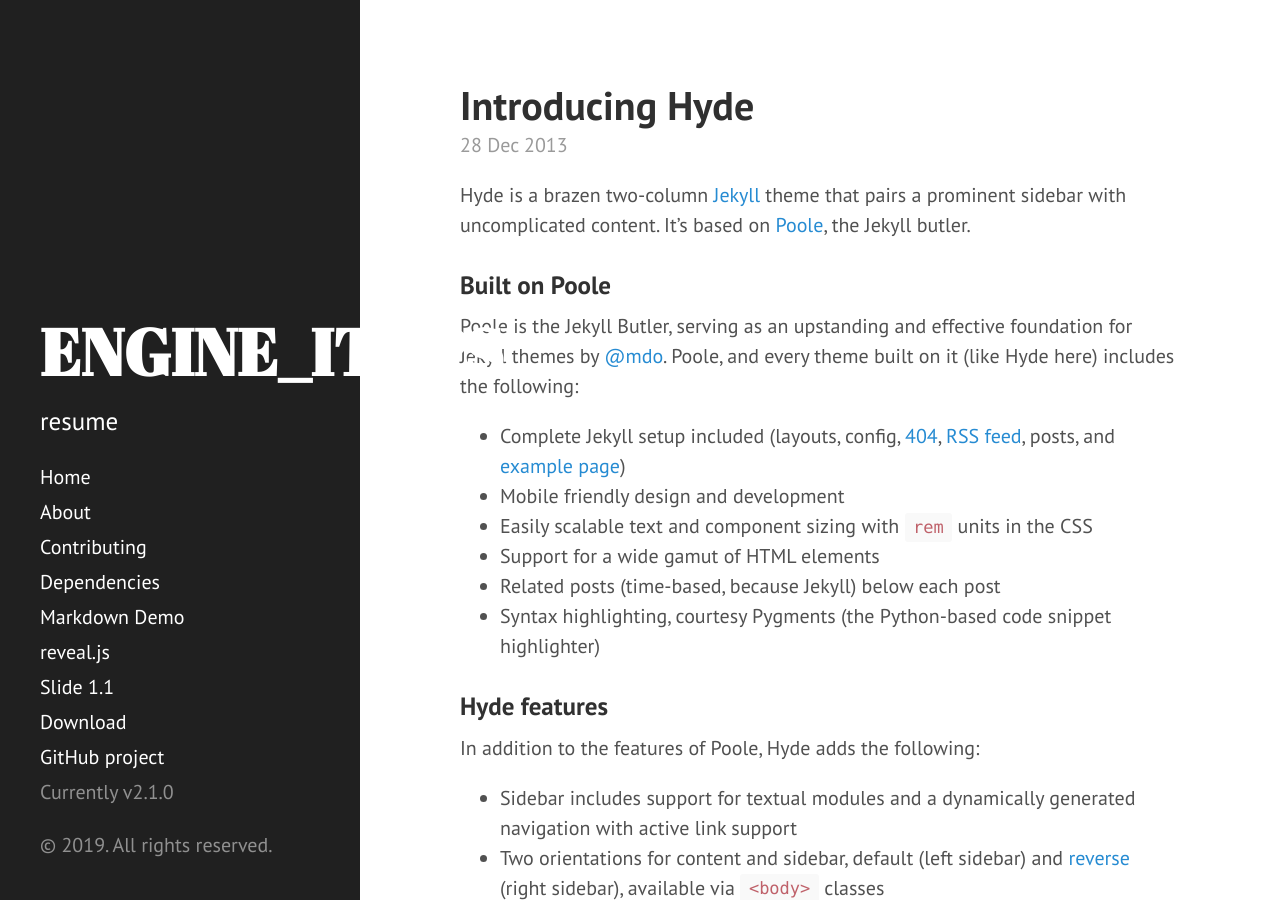
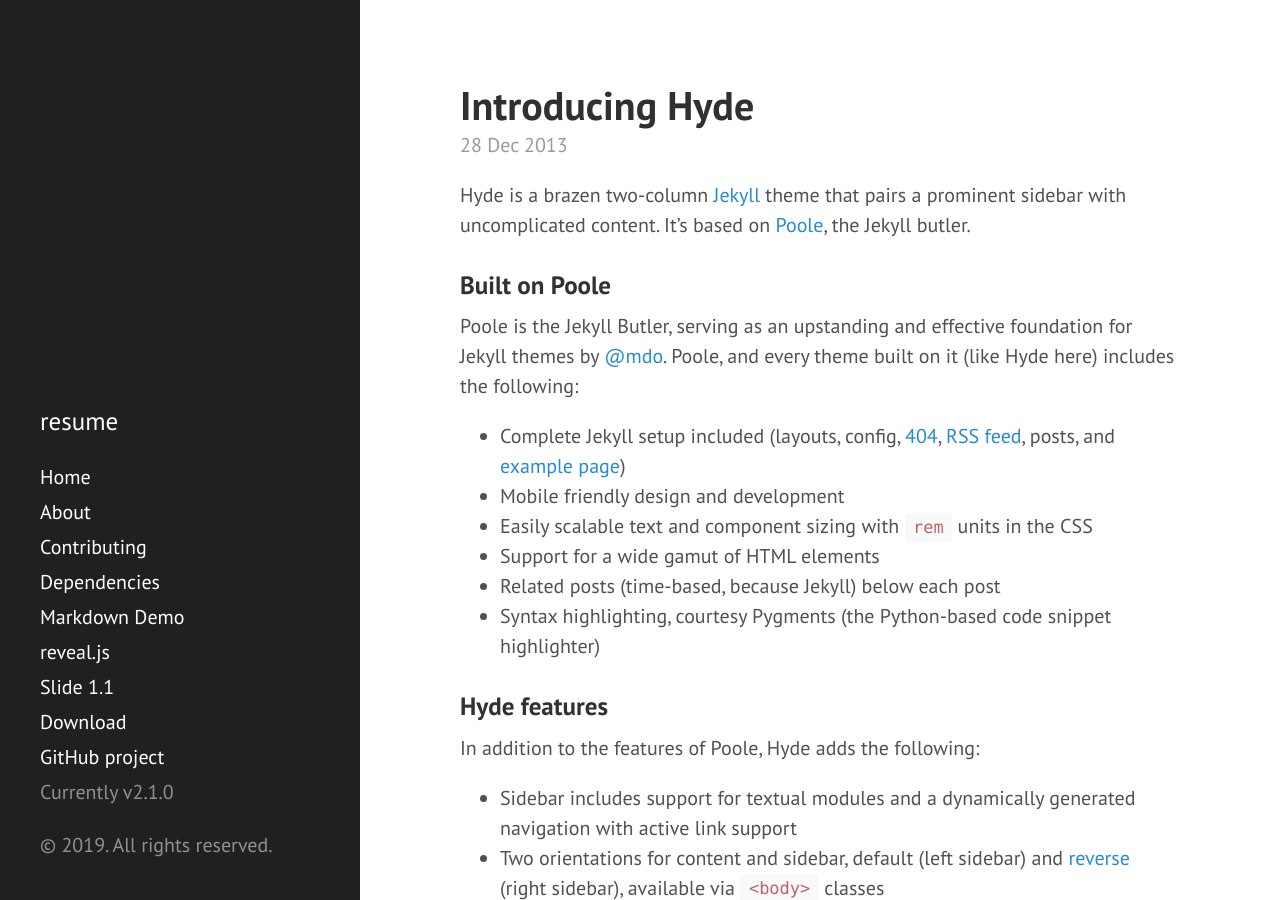
Before and after one commit to EngineITOps/EngineITOps.github.io, a Jekyll site: the page built from index.html, in a window 1280 px wide and 900 px high. Built offline with Jekyll 4.4.1, drawn with Linux system fonts in a browser that asks for light colours; Markdown is read by kramdown in place of the engine named in the settings; the list of posts is cut into pages by our own code.

Commit message:
Update _config.yml

```diff
--- a/_config.yml
+++ b/_config.yml
@@ -7,7 +7,7 @@ permalink:        pretty
 
 
 # Setup
-title:            ENGINE_ITOPS
+title:           ''
 tagline:          'sangam biradar'
 description:      ' <a href="http://sangam14.github.io" target="_blank">resume</a>'
 url:              http://engineitops.github.io
```
